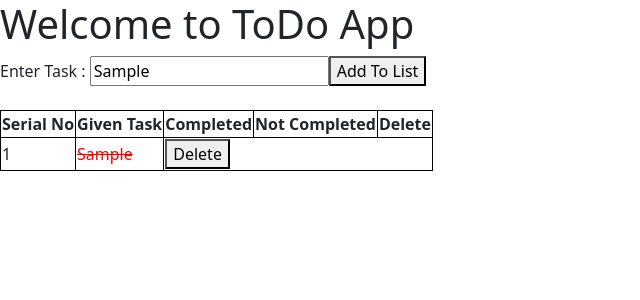
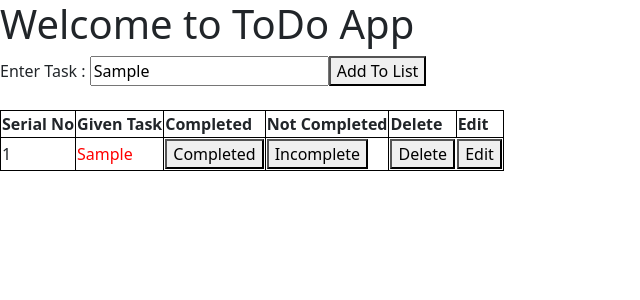
Before and after one commit to MayankPandey2611/React.js, a React (Vite) app: page /search in a window 1280 px wide. Both pictures are taken after typing "Sample" into the empty fields and a click on the button "Add To List". Shown: the top 300 px of the page, without its empty margins (0-640 px from the left). Built offline with nearby package versions, Linux system fonts and the light colour scheme.

Commit message:
todolist edit function

```diff
--- a/src/App.jsx
+++ b/src/App.jsx
@@ -159,21 +159,27 @@
 
 import { useState } from "react";
 import { useDispatch, useSelector } from "react-redux";
-import { addtodoTask,taskdelete } from "./todoslice";
+import { addtodoTask,taskdelete ,taskcomplete, taskIncomplete,editdatasave} from "./todoslice";
 
 const App = ()=>{
 
-  // const count = useSelector((state)=>state.mycounter.count);
-  // const dispatch = useDispatch();
-
-//   const myclr = useSelector(state=>state.mycolor.color);
-//   const dispatch = useDispatch();
-// const [txtclr , setclr]=useState("");
-
-
+  const [btnstatus , setbtn]= useState(true);
+  const [taskid , setid] = useState("");
     const [data , setdata] = useState("");
     const Task = useSelector(state=>state.todo.task);
     const dispatch = useDispatch();
+
+    const myedit = (id,work)=>{
+      setdata(work)
+      setbtn(false)
+      setid(id)
+    }
+
+    const myeditdata = ()=>{
+      setbtn(true)
+      dispatch(editdatasave({id:taskid , work:data}))
+      setdata("");
+    }
     let serialno =0;
     const ans = Task.map((key)=>{
       serialno++;
@@ -182,54 +188,43 @@ const App = ()=>{
       <tr style={{borderCollapse:"collapse" ,border:"1px solid black"}}>
         <td style={{borderCollapse:"collapse" ,border:"1px solid black"}}>{serialno}</td>
         <td style={{borderCollapse:"collapse" ,border:"1px solid black"}}>
-        {key.status=="incomplete" ? (<>{key.work}</>) : (<>
-          <span style={{color:"red" , textDecoration:"line-through"}}>{key.work}</span>
-        </>)}</td>
-        {/* <td style={{borderCollapse:"collapse" ,border:"1px solid black"}} ></td>
-        <td style={{borderCollapse:"collapse" ,border:"1px solid black"}}></td> */}
+        {key.status=="incomplete" ? (<>
+        <span style={{color:"red"}}>{key.work} </span>
+        </>) : (<>
+          <span style={{color:"darkgreen" }}>  {key.work}✅</span>
+        </>)}
+        </td>
+        <td style={{borderCollapse:"collapse" ,border:"1px solid black"}} >
+          <button onClick={()=>{dispatch(taskcomplete(key.id))}}>Completed</button>
+        </td>
+        <td style={{borderCollapse:"collapse" ,border:"1px solid black"}}>
+          <button onClick={()=>{dispatch(taskIncomplete(key.id))}}>Incomplete</button>
+        </td>
         <td>
         <button onClick={()=>{dispatch(taskdelete(key.id))}}>Delete</button>
+        </td>
+        <td>
+          <button onClick={()=>{myedit(key.id , key.work)}}>Edit</button>
         </td>
       </tr>
       </>
       )
     })
-{/* <i class="fa-solid fa-circle-check"></i>
-  <i class="fa-solid fa-circle-xmark"></i>
-  <i class="fa-solid fa-trash"></i> */}
 
-
-
-//   const [data , setdata] =useState("");
-//   const Task = useSelector(state=>state.todo.task);
-//   const dispatch = useDispatch();
-
-//   let sno=0;
-// const ans = Task.map((key)=>{
-// sno++;
-// return(
-//   <tr>
-//     <td>{sno}</td>
-//     <td>{key.work}</td>
-//   </tr>
-// )
-// })
   return(
     <>
 
 
 
-
-
-
-
-
-
-
-
 <h1>Welcome to ToDo App</h1>
 Enter Task : <input type="text" value={data} onChange={(e)=>{setdata(e.target.value)}} />
-<button onClick={()=>{dispatch(addtodoTask({id:Date.now(),work:data}))}}>Add To List</button>
+{btnstatus ? (<>
+<button onClick={()=>{dispatch(addtodoTask({id:Date.now(),work:data,status:"incomplete"}))}}>Add To List</button>
+</>):(<>
+<button onClick={myeditdata}>Edit save</button>
+</>)
+}
+
   <br/>
   <br/>
 
@@ -240,6 +235,7 @@ Enter Task : <input type="text" value={data} onChange={(e)=>{setdata(e.target.va
     <th style={{borderCollapse:"collapse" ,border:"1px solid black"}}>Completed</th>
     <th style={{borderCollapse:"collapse" ,border:"1px solid black"}}>Not Completed</th>
     <th style={{borderCollapse:"collapse" ,border:"1px solid black"}}>Delete</th>
+    <th style={{borderCollapse:"collapse" ,border:"1px solid black"}}>Edit</th>
   </tr>
  <tbody>{ans}</tbody>
 </table>
--- a/src/todoslice.jsx
+++ b/src/todoslice.jsx
@@ -14,11 +14,32 @@ const todoslice = createSlice({
         },
         taskdelete:(state , actions)=>{
             state.task=state.task.filter(key=>key.id!=actions.payload)
+        },
+        taskcomplete:(state,actions)=>{
+            for(var i=0; i<state.task.length; i++){
+                if (state.task[i].id == actions.payload){
+                    state.task[i].status="complete";
+                }
+            }
+        },
+        taskIncomplete:(state,actions)=>{
+            for(var i=0; i<state.task.length; i++){
+                if (state.task[i].id == actions.payload){
+                    state.task[i].status="Incomplete";
+                }
+            }
+        },
+        editdatasave:(state,actions)=>{
+            for(var i =0; i<state.task.length; i++){
+                if(state.task[i].id == actions.payload.id){
+                    state.task[i].work = actions.payload.work;
+                }
+            }
         }
     }
 })
 
-export const {addtodoTask ,taskdelete}= todoslice.actions;
+export const {addtodoTask ,taskdelete,taskcomplete ,taskIncomplete ,editdatasave}= todoslice.actions;
 export default todoslice.reducer;
 
 
```
Also changed, not shown: src/UserContext.jsx (+30 -0 lines).
